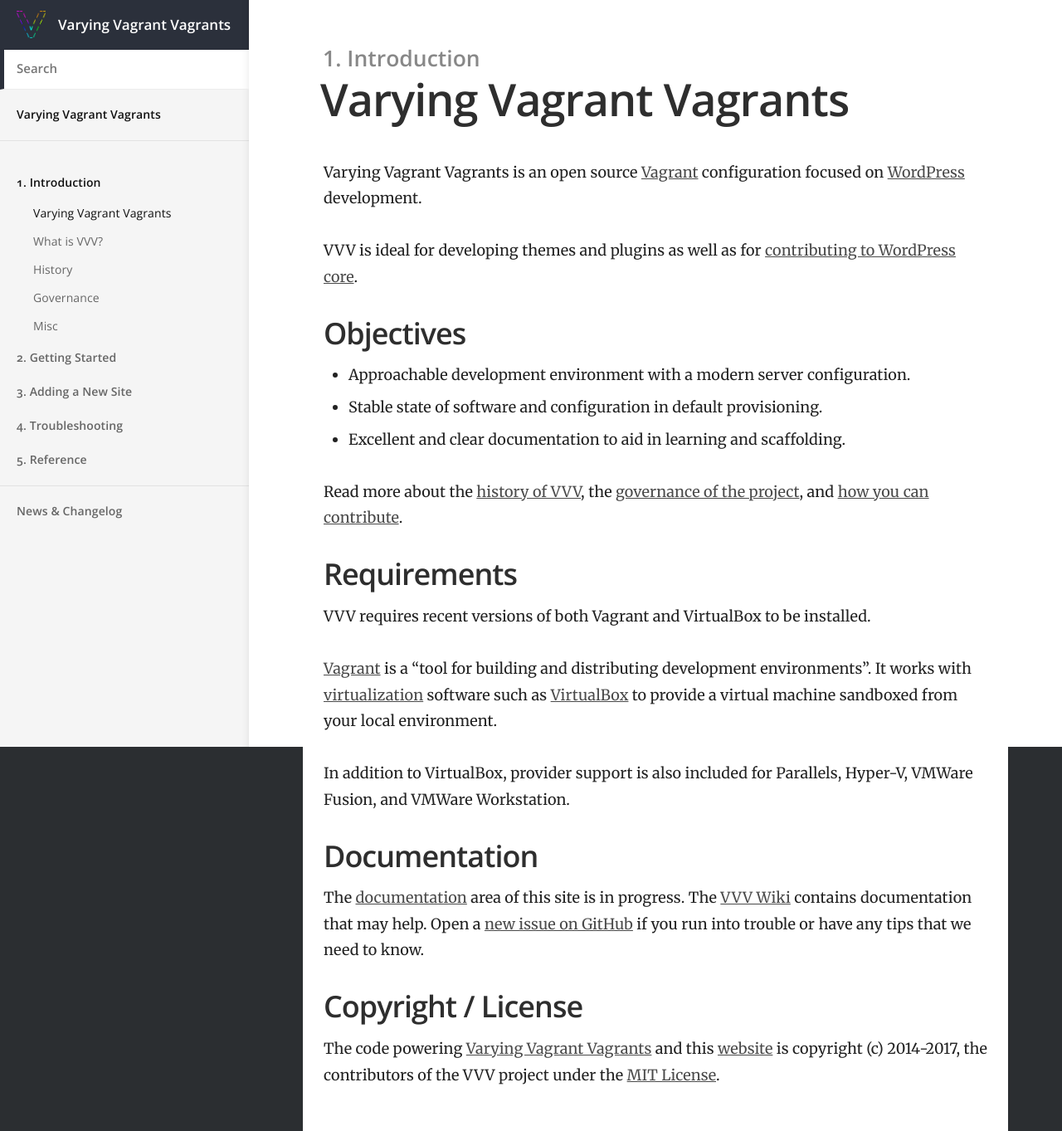
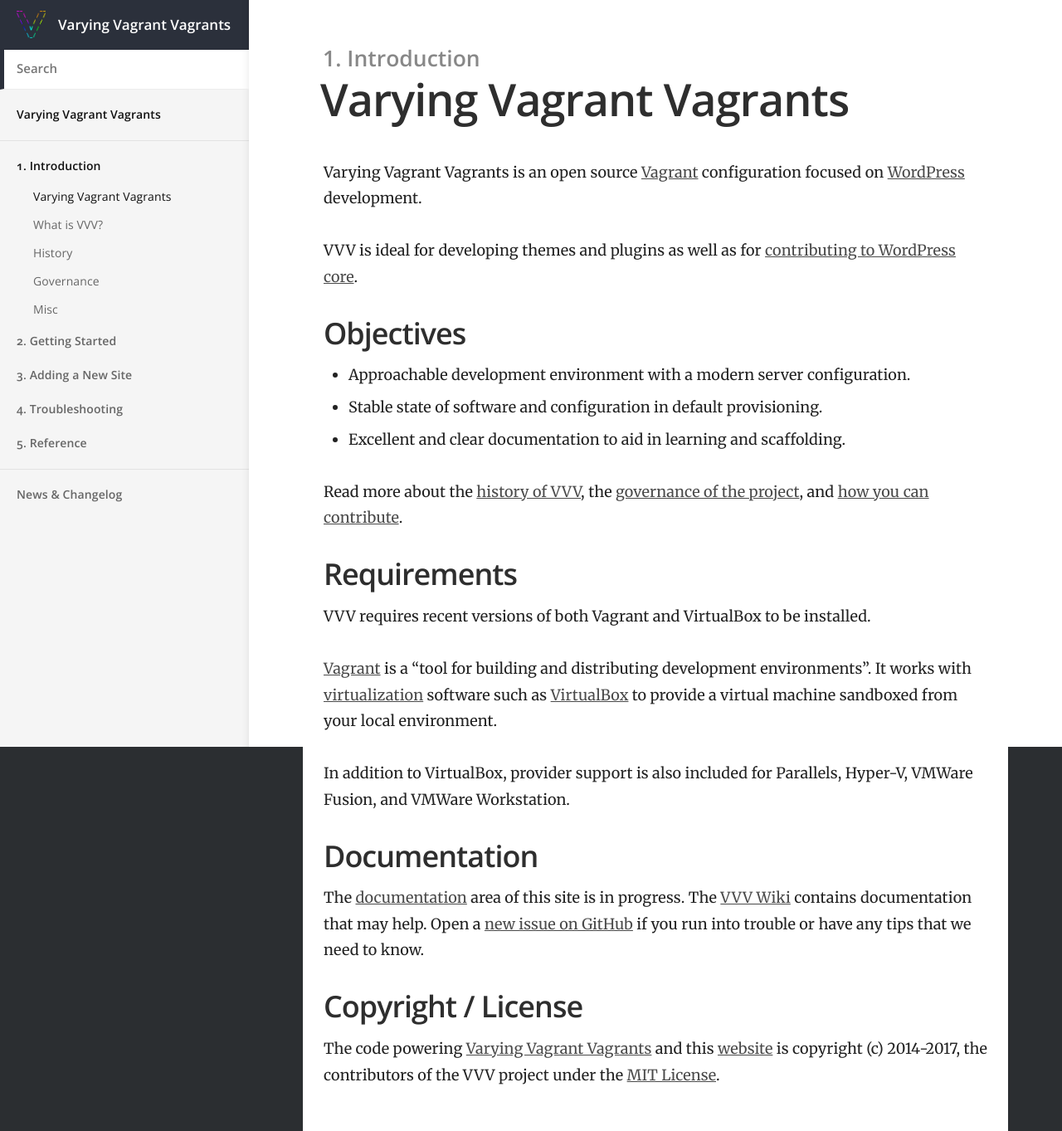
Before and after one commit to Varying-Vagrant-Vagrants/varyingvagrantvagrants.org, a Jekyll site: the page built from index.md, in a window 1280 px wide. Shown: the whole page at 83% size. Built offline with Jekyll 4.4.1, drawn with Linux system fonts in a browser that asks for light colours.

Commit message:
Don't add pages without titles to navigation

```diff
--- a/_layouts/default.html
+++ b/_layouts/default.html
@@ -50,8 +50,9 @@
 				</ul>
 
 				<ul>
-					{% assign grouped = site.pages |  group_by: 'category' | sort: 'name' %}
+					{% assign grouped = site.pages | group_by: 'category' | sort: 'name' %}
 					{% for group in grouped %}
+						{% if group.name != '' %}
 							<li class="nav-item top-level {% if group.name == page.category %}current{% endif %}">
 								{% assign items = group.items | sort: 'order' %}
 								<a href="{{ site.baseurl }}{{ items.first.url }}">{{ group.name }}</a>
@@ -61,6 +62,7 @@
 									{% endfor %}
 								</ul>
 							</li>
+						{% endif %}
 					{% endfor %}
 				</ul>
 
```
Lines whose indentation alone changed are shown as unchanged.
